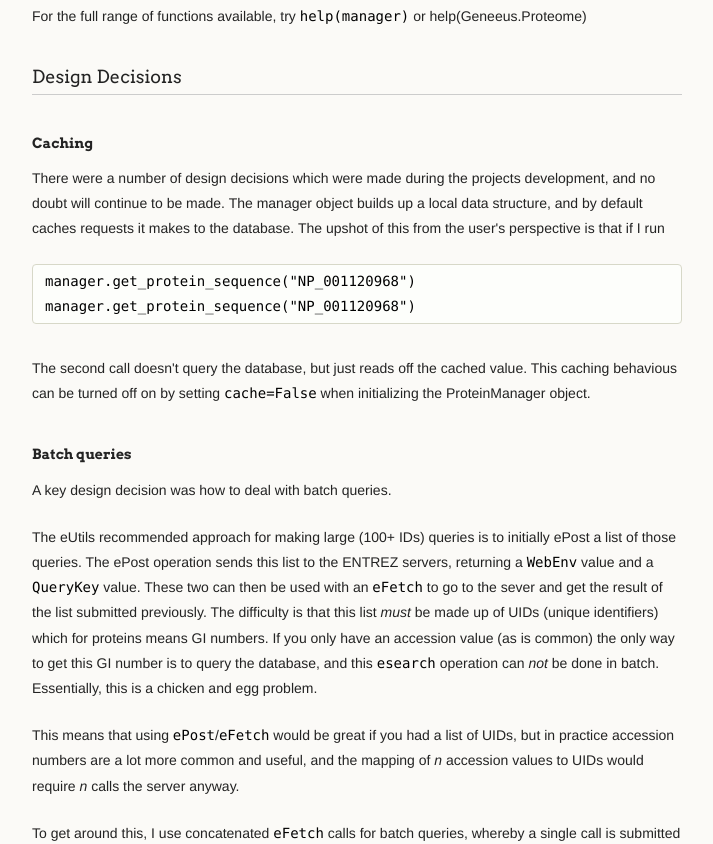
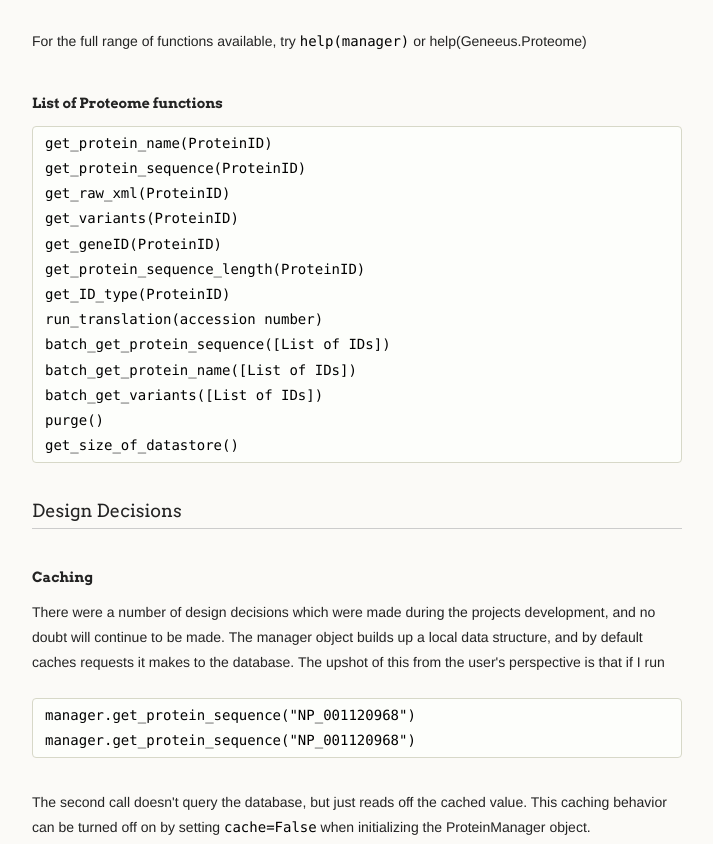
Before and after one commit to alexholehouse/Geeneus, a plain HTML site: page index.html in a window 1280 px wide. Shown: the part 1591-2435 px from the top of the page, without its empty margins (278-991 px from the left). Drawn offline with Linux system fonts and the light colour scheme.

Commit message:
Create gh-pages branch via GitHub

```diff
--- a/index.html
+++ b/index.html
@@ -47,17 +47,17 @@
 
 <p>The primary focus of Geeneus from day 1 has been ease of use. NCBI allows access to their records through an ENTREZ based RESTful API called <a href="http://www.ncbi.nlm.nih.gov/books/NBK25500/">eUtils</a>. However, this can be complicated to set up, and to people who are less used to networking or programming can pose a major barrier to access. <a href="http://biopython.org/">Biopython</a> goes some way <a href="http://biopython.org/DIST/docs/tutorial/Tutorial.html#htoc98">to help this</a>, but still requires the user to parse XML, deal with networking, read handles, and lots of other things which are just more work.</p>
 
-<p>Considering this, our goals were to;</p>
+<p>Considering this, my goals were to;</p>
 
 <ul>
 <li><p>Parse the returned XML - the user should <em>never</em> have to deal with XML unless they want to</p></li>
 <li><p>Deal with all the networking errors - you should be able to turn your internet connection off while running and the system doesn't crash (it will probably stop getting results though)</p></li>
-<li><p>Abstract any of the complexity to create a uniform, easy to use, object based API</p></li>
+<li><p>Abstract any of the complexity to create a uniform, easy to use, Python built-in types based API. This means the various functions only return strings, lists and dictionaries.</p></li>
 </ul><h3>Usage</h3>
 
 <p>For now only protein record access usage is provided, as the gene record functionality is still in development.</p>
 
-<p>Geeneus as a package contains a module for each type of record you might want to parse. To set up you do;</p>
+<p>Geeneus as a package contains a module for each type of record you might want to parse (protein, gene etc). To set up for protein records, you do;</p>
 
 <pre><code>from Geeneus import Proteome
 manager = Proteome.proteinManager("your.emailaddress@email.com")
@@ -78,6 +78,23 @@ manager = Proteome.proteinManager("your.emailaddress@email.com")
 
 <p>For the full range of functions available, try <code>help(manager)</code> or help(Geneeus.Proteome) </p>
 
+<h4>List of Proteome functions</h4>
+
+<pre><code>get_protein_name(ProteinID)
+get_protein_sequence(ProteinID)
+get_raw_xml(ProteinID)
+get_variants(ProteinID)
+get_geneID(ProteinID)
+get_protein_sequence_length(ProteinID)
+get_ID_type(ProteinID)
+run_translation(accession number)
+batch_get_protein_sequence([List of IDs])
+batch_get_protein_name([List of IDs])
+batch_get_variants([List of IDs])
+purge()
+get_size_of_datastore()
+</code></pre>
+
 <h3>Design Decisions</h3>
 
 <h4>Caching</h4>
@@ -88,13 +105,13 @@ manager = Proteome.proteinManager("your.emailaddress@email.com")
 manager.get_protein_sequence("NP_001120968")
 </code></pre>
 
-<p>The second call doesn't query the database, but just reads off the cached value. This caching behavious can be turned off on by setting <code>cache=False</code> when initializing the ProteinManager object.</p>
+<p>The second call doesn't query the database, but just reads off the cached value. This caching behavior can be turned off on by setting <code>cache=False</code> when initializing the ProteinManager object.</p>
 
 <h4>Batch queries</h4>
 
 <p>A key design decision was how to deal with batch queries.</p>
 
-<p>The eUtils recommended approach for making large (100+ IDs) queries is to initially ePost a list of those queries. The ePost operation sends this list to the ENTREZ servers, returning a <code>WebEnv</code> value and a <code>QueryKey</code> value. These two can then be used with an <code>eFetch</code> to go to the sever and get the result of the list submitted previously. The difficulty is that this list <em>must</em> be made up of UIDs (unique identifiers) which for proteins means GI numbers. If you only have an accession value (as is common) the only way to get this GI number is to query the database, and this <code>esearch</code> operation can <em>not</em> be done in batch. Essentially, this is a chicken and egg problem.</p>
+<p>The eUtils recommended approach for making large (100+ IDs) queries is to initially ePost a list of those queries. The ePost operation sends this list to the ENTREZ servers, returning a <code>WebEnv</code> value and a <code>QueryKey</code> value. These two can then be used with an <code>eFetch</code> to go to the sever and get the result of the list submitted previously. The difficulty is that this list <em>must</em> be made up of UIDs (unique identifiers) which for proteins means GI numbers. If you only have an accession value (as is common) the only way to get this GI number is to query the database, and this <code>esearch</code> operation can <em>not</em> be done in batch. Essentially, this is a chicken and egg problem - to get the GIs we need to do an <code>ePost</code> based batch query we have to run serial database queries.</p>
 
 <p>This means that using <code>ePost</code>/<code>eFetch</code> would be great if you had a list of UIDs, but in practice accession numbers are a lot more common and useful, and the mapping of <em>n</em> accession values to UIDs would require <em>n</em> calls the server anyway. </p>
 
```
Also changed, not shown: params.json (+1 -1 lines).
